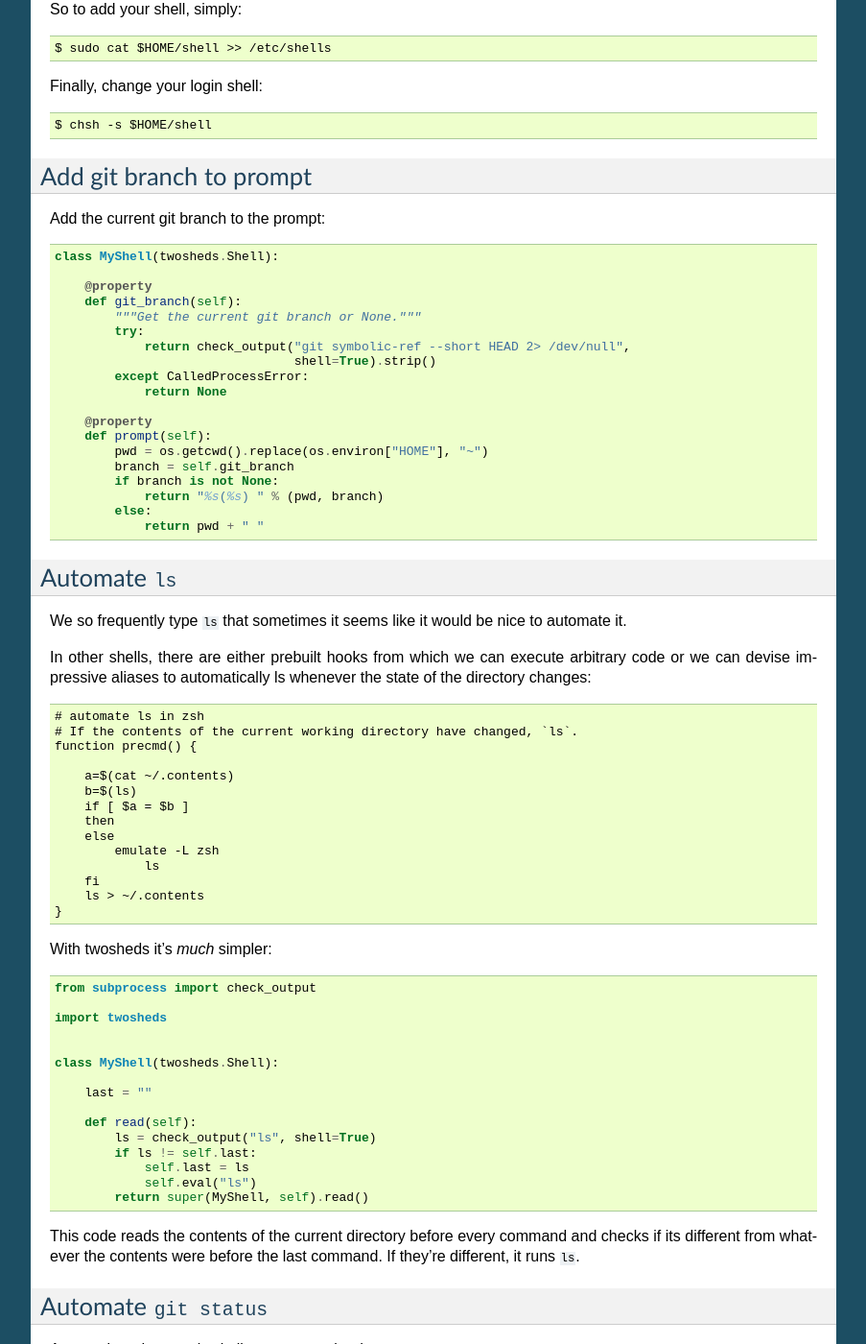
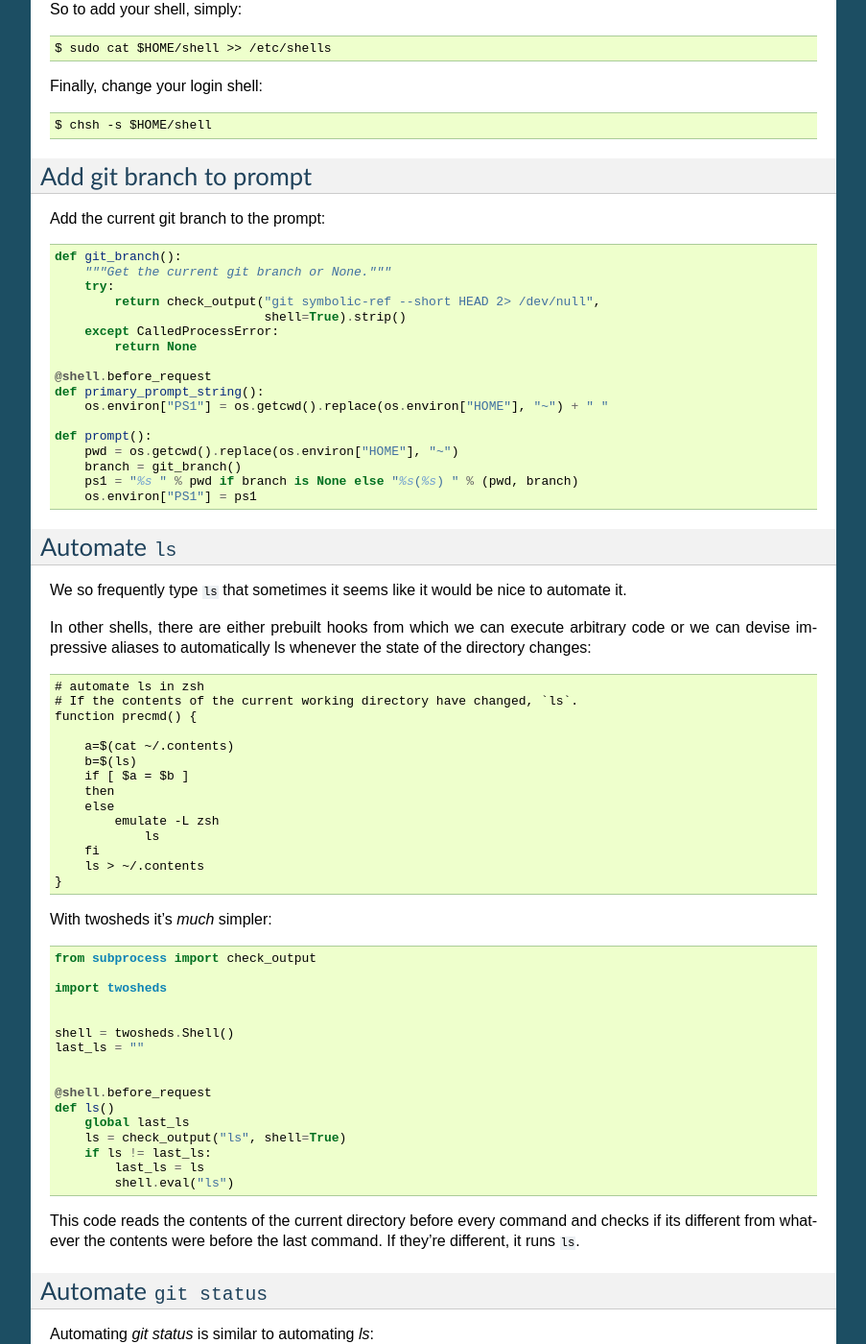
Before and after one commit to Ceasar/twosheds, a Sphinx documentation site: the page built from docs/user/advanced.rst, in a window 1280 px wide and 1400 px high, scrolled down 526 px. Shown: the whole window at 96% size, without its empty margins (198-1101 px from the left). Built offline with Sphinx 7.4.7, drawn with Linux system fonts in a browser that asks for light colours; some of the changed text lies outside the part shown.

Commit message:
Add before_request and after_request functions
These make it slightly easier to configure one's shell

```diff
--- a/docs/user/advanced.rst
+++ b/docs/user/advanced.rst
@@ -42,25 +42,23 @@ Add git branch to prompt
 
 Add the current git branch to the prompt::
 
-    class MyShell(twosheds.Shell):
+    def git_branch():
+        """Get the current git branch or None."""
+        try:
+            return check_output("git symbolic-ref --short HEAD 2> /dev/null",
+                                shell=True).strip()
+        except CalledProcessError:
+            return None
 
-        @property
-        def git_branch(self):
-            """Get the current git branch or None."""
-            try:
-                return check_output("git symbolic-ref --short HEAD 2> /dev/null",
-                                    shell=True).strip()
-            except CalledProcessError:
-                return None
+    @shell.before_request
+    def primary_prompt_string():
+        os.environ["PS1"] = os.getcwd().replace(os.environ["HOME"], "~") + " "
 
-        @property
-        def prompt(self):
-            pwd = os.getcwd().replace(os.environ["HOME"], "~")
-            branch = self.git_branch
-            if branch is not None:
-                return "%s(%s) " % (pwd, branch)
-            else:
-                return pwd + " "
+    def prompt():
+        pwd = os.getcwd().replace(os.environ["HOME"], "~")
+        branch = git_branch()
+        ps1 = "%s " % pwd if branch is None else "%s(%s) " % (pwd, branch)
+        os.environ["PS1"] = ps1
 
 Automate ``ls``
 ---------------
@@ -94,16 +92,17 @@ With twosheds it's *much* simpler::
     import twosheds
 
 
-    class MyShell(twosheds.Shell):
+    shell = twosheds.Shell()
+    last_ls = ""
 
-        last = ""
 
-        def read(self):
-            ls = check_output("ls", shell=True)
-            if ls != self.last:
-                self.last = ls
-                self.eval("ls")
-            return super(MyShell, self).read()
+    @shell.before_request
+    def ls()
+        global last_ls
+        ls = check_output("ls", shell=True)
+        if ls != last_ls:
+            last_ls = ls
+            shell.eval("ls")
 
 This code reads the contents of the current directory before every command
 and checks if its different from whatever the contents were before the last
@@ -119,21 +118,19 @@ Automating `git status` is similar to automating `ls`::
     import twosheds
 
 
-    class MyShell(twosheds.Shell):
+    shell = twosheds.Shell()
+    last_gs = ""
 
-        last_gs = ""
 
-        @property
-        def git_status(self):
-            try:
-                return check_output("git status --porcelain 2> /dev/null", shell=True)
-            except CalledProcessError:
-                return None
-
-        def read(self):
-            gs = self.git_status
-            if gs is not None and gs != self.last_gs:
-                self.last_gs = gs
+    @shell.before_request
+    def gs():
+        global last_gs
+        try:
+            gs = check_output("git status --porcelain 2> /dev/null", shell=True)
+        except CalledProcessError:
+            pass
+        else:
+            if gs != last_gs:
+                last_gs = gs
                 # show status concisely
-                self.eval("git status -s")
-            return super(MyShell, self).read()
+                shell.eval("git status -s")
```
Also changed, not shown: docs/user/quickstart.rst (+9 -13 lines), 1 other file.
